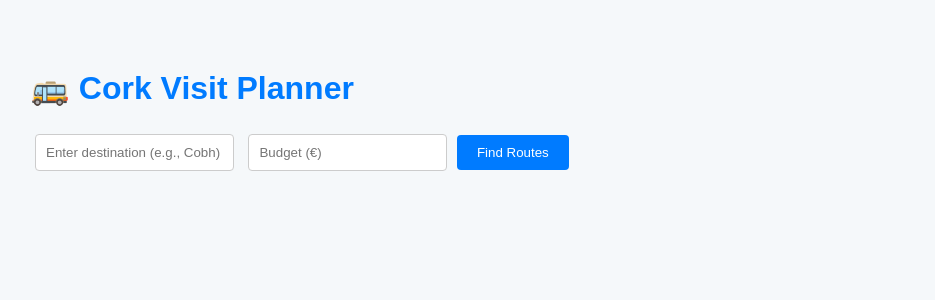
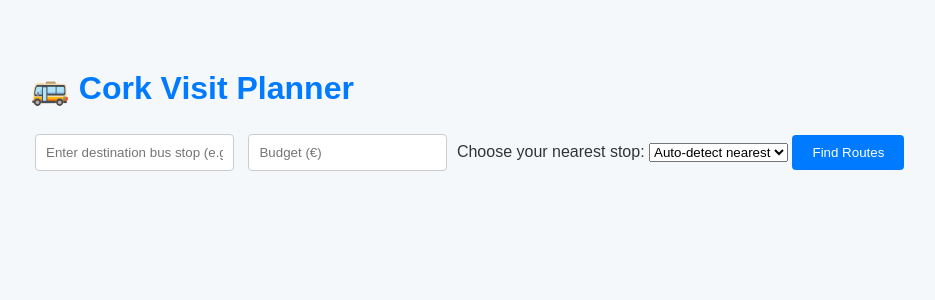
Before and after one commit to yashurathod/SimplePlanner, a Flask app: page / in a window 1280 px wide. Shown: the top 300 px of the page, without its empty margins (18-953 px from the left). Run offline with Flask 3, Linux system fonts and the light colour scheme.

Commit message:
Add nearest stops API and UI integration
Co-authored-by: 125101100 <125101100@umail.ucc.ie>

```diff
--- a/app.py
+++ b/app.py
@@ -62,6 +62,45 @@ def haversine(lat1, lon1, lat2, lon2):
 def home():
     return render_template('index.html')
 
+@app.route('/nearest_stops', methods=['GET'])
+def nearest_stops():
+    try:
+        lat = request.args.get('lat')
+        lon = request.args.get('lon')
+        limit = int(request.args.get('limit', 6))
+
+        if not lat or not lon:
+            return jsonify({"error": "lat and lon query params are required"}), 400
+
+        user_lat = float(lat)
+        user_lon = float(lon)
+
+        try:
+            _, _, stops = load_static_data()
+        except FileNotFoundError as fe:
+            return jsonify({"error": str(fe)}), 500
+
+        df = stops.assign(
+            distance=stops.apply(
+                lambda row: haversine(user_lat, user_lon, row['stop_lat'], row['stop_lon']),
+                axis=1,
+            )
+        ).sort_values('distance').head(limit)
+
+        items = [
+            {
+                'stop_id': str(r['stop_id']),
+                'stop_name': r['stop_name'],
+                'stop_lat': float(r['stop_lat']),
+                'stop_lon': float(r['stop_lon']),
+                'distance_km': round(float(r['distance']), 3),
+            }
+            for _, r in df.iterrows()
+        ]
+        return jsonify({"stops": items})
+    except Exception as e:
+        return jsonify({"error": str(e)}), 500
+
 @app.route('/get_routes', methods=['POST'])
 def get_routes():
     try:
@@ -69,15 +108,11 @@ def get_routes():
         # Budget may not be relevant for routing; keep parsing for backward compatibility
         budget_raw = request.form.get('budget')
         budget = float(budget_raw) if budget_raw is not None and budget_raw != '' else 0.0
-        user_lat = float(request.form.get('lat', 0))
-        user_lon = float(request.form.get('lon', 0))
-
-        if not user_lat or not user_lon:
-            return render_template(
-                'index.html',
-                results=[],
-                message="Couldn't get your location. Please allow location access and try again.",
-            )
+        user_lat_raw = request.form.get('lat')
+        user_lon_raw = request.form.get('lon')
+        user_lat = float(user_lat_raw) if user_lat_raw not in (None, '') else None
+        user_lon = float(user_lon_raw) if user_lon_raw not in (None, '') else None
+        provided_origin_stop_id = request.form.get('origin_stop_id')
 
         # Ensure static data is available
         try:
@@ -85,16 +120,31 @@ def get_routes():
         except FileNotFoundError as fe:
             return render_template('index.html', results=[], message=str(fe))
 
-        # 1) Determine your single nearest stop (no radius filter)
-        stops_with_distance = stops.assign(
-            distance=stops.apply(
-                lambda row: haversine(user_lat, user_lon, row['stop_lat'], row['stop_lon']),
-                axis=1,
+        # 1) Determine origin stop: prefer selected, else nearest
+        origin_stop_id = None
+        origin_stop_name = None
+        if provided_origin_stop_id:
+            match = stops[stops['stop_id'].astype(str) == str(provided_origin_stop_id)]
+            if match.empty:
+                return render_template('index.html', results=[], message="Selected origin stop not found.")
+            origin_stop_id = str(match.iloc[0]['stop_id'])
+            origin_stop_name = match.iloc[0]['stop_name']
+        else:
+            if user_lat is None or user_lon is None:
+                return render_template(
+                    'index.html',
+                    results=[],
+                    message="Couldn't get your location. Please allow location access and try again.",
+                )
+            stops_with_distance = stops.assign(
+                distance=stops.apply(
+                    lambda row: haversine(user_lat, user_lon, row['stop_lat'], row['stop_lon']),
+                    axis=1,
+                )
             )
-        )
-        nearest_stop_row = stops_with_distance.sort_values('distance').iloc[0]
-        origin_stop_id = str(nearest_stop_row['stop_id'])
-        origin_stop_name = nearest_stop_row['stop_name']
+            nearest_stop_row = stops_with_distance.sort_values('distance').iloc[0]
+            origin_stop_id = str(nearest_stop_row['stop_id'])
+            origin_stop_name = nearest_stop_row['stop_name']
 
         # 2) Resolve destination stop by exact match first, then contains
         dest_exact = stops[stops['stop_name'].str.lower() == destination.strip().lower()]
--- a/templates/index.html
+++ b/templates/index.html
@@ -45,10 +45,14 @@
 <body>
   <h1>🚌 Cork Visit Planner</h1>
   <form method="POST" action="/get_routes">
-  <input type="text" name="destination" placeholder="Enter destination (e.g., Cobh)" required>
+  <input type="text" name="destination" placeholder="Enter destination bus stop (e.g., Wilton Rd)" required>
   <input type="number" name="budget" placeholder="Budget (€)" required>
   <input type="hidden" id="lat" name="lat">
   <input type="hidden" id="lon" name="lon">
+  <label for="origin_stop_id">Choose your nearest stop:</label>
+  <select id="origin_stop_id" name="origin_stop_id">
+    <option value="">Auto-detect nearest</option>
+  </select>
   <button type="submit">Find Routes</button>
 </form>
 
@@ -82,21 +86,34 @@
 </body>
 </html>
 <script>
-  // Get current location automatically
+  // Get current location, then populate nearest stops dropdown
   window.onload = function() {
-    if (navigator.geolocation) {
-      navigator.geolocation.getCurrentPosition(success, error);
-    } else {
-      alert("Geolocation not supported on this browser");
+    if (!navigator.geolocation) {
+      console.warn('Geolocation not supported');
+      return;
     }
-  }
-
-  function success(position) {
-    document.getElementById("lat").value = position.coords.latitude;
-    document.getElementById("lon").value = position.coords.longitude;
-  }
-
-  function error(err) {
-    console.warn(`ERROR(${err.code}): ${err.message}`);
-  }
+    navigator.geolocation.getCurrentPosition(async (pos) => {
+      const lat = pos.coords.latitude;
+      const lon = pos.coords.longitude;
+      document.getElementById('lat').value = lat;
+      document.getElementById('lon').value = lon;
+      try {
+        const resp = await fetch(`/nearest_stops?lat=${encodeURIComponent(lat)}&lon=${encodeURIComponent(lon)}&limit=8`);
+        const data = await resp.json();
+        const sel = document.getElementById('origin_stop_id');
+        if (data && Array.isArray(data.stops)) {
+          data.stops.forEach((s) => {
+            const opt = document.createElement('option');
+            opt.value = s.stop_id;
+            opt.textContent = `${s.stop_name} (${s.distance_km} km)`;
+            sel.appendChild(opt);
+          });
+        }
+      } catch (e) {
+        console.warn('Failed to load nearest stops', e);
+      }
+    }, (err) => {
+      console.warn(`Geolocation error ${err.code}: ${err.message}`);
+    });
+  };
 </script>
```
